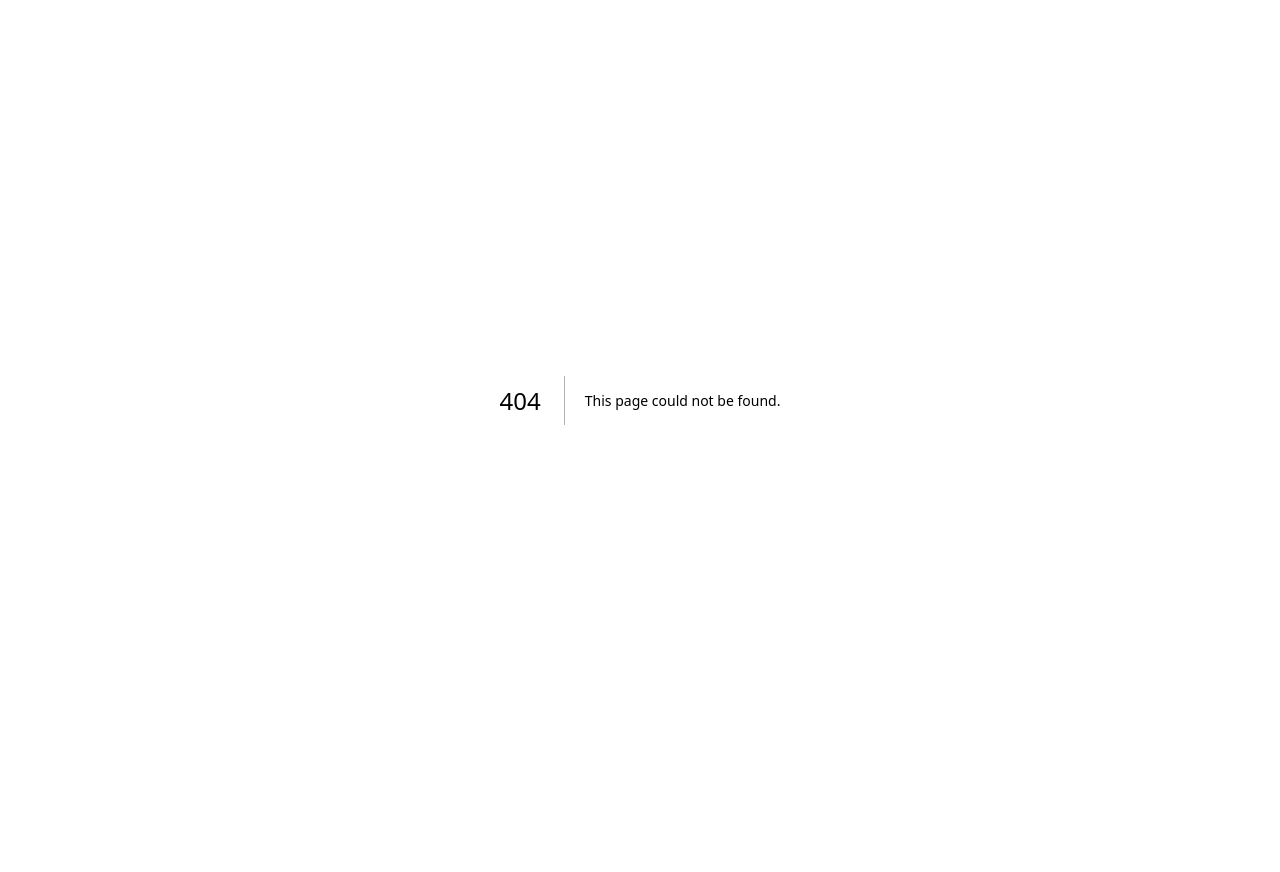
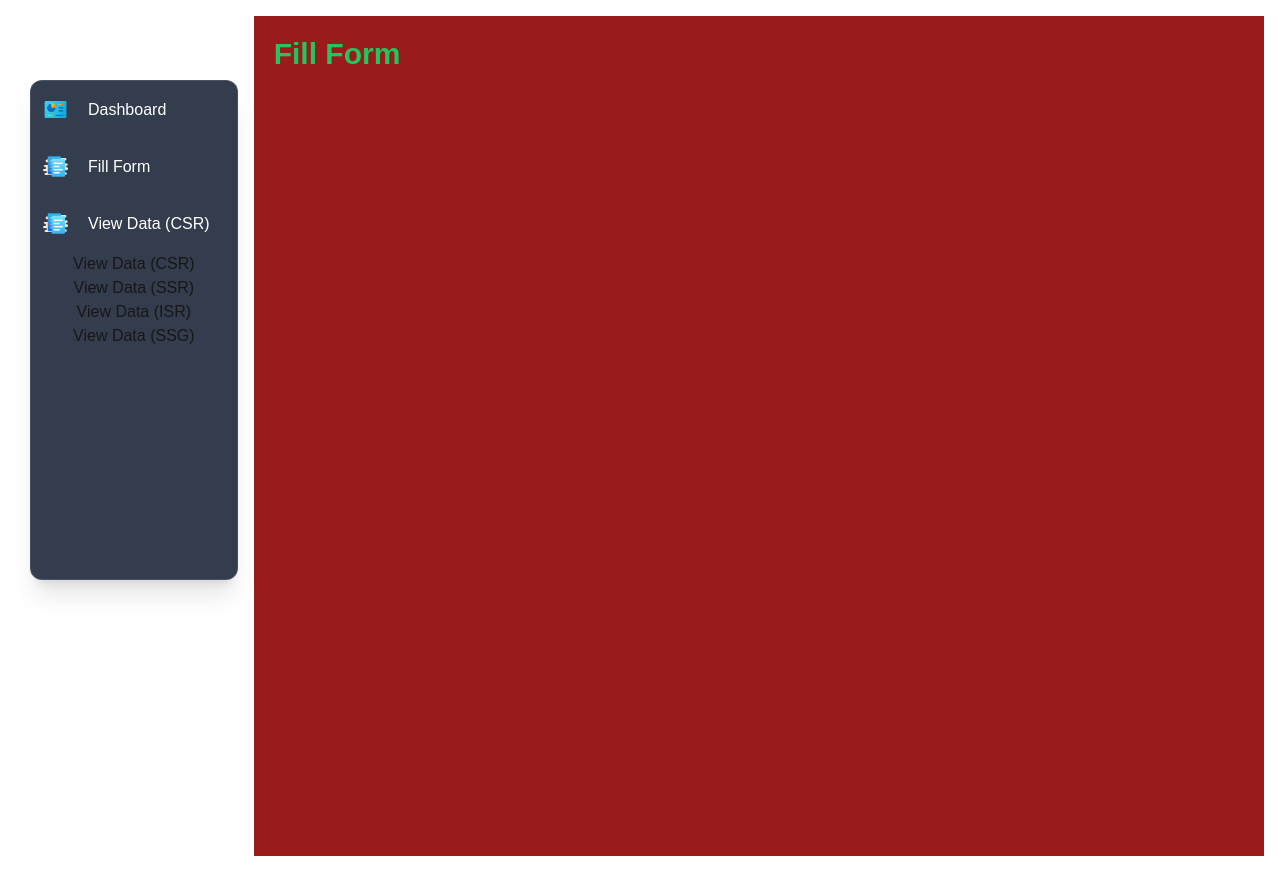
Before and after one commit to Aniruddha-Gade/formView___NextJs14, a Next.js app: page /dashboard/fill-form in a window 1280 px wide. Before the commit this address had no page. Before the commit the page ends 800 px from the top, so only its background shows below. Built offline with nearby package versions, Linux system fonts and the light colour scheme.

Commit message:
add: dashboard layout and sidebar

```diff
--- /dev/null
+++ b/app/dashboard/fill-form/page.tsx
@@ -0,0 +1,13 @@
+import React from 'react'
+
+const page = () => {
+  return (
+    <div className='p-5 bg-red-800'>
+        <h1 className='text-3xl font-semibold text-green-500  min-h-screen'>
+            Fill Form
+        </h1>
+    </div>
+  )
+}
+
+export default page
--- /dev/null
+++ b/app/dashboard/layout.tsx
@@ -0,0 +1,79 @@
+import Heading from '../../utils/Heading';
+import Link from 'next/link';
+import Image from 'next/image';
+
+export default function DashboardLayout({ children }: { children: React.ReactNode }) {
+    return (
+        <div className="flex">
+
+            {/* dynamic heading */}
+            <Heading
+                title={`Dashboard`}
+                description=""
+                keywords=""
+            />
+
+
+            <div className={`sticky w-[20%] h-[500px] bg-slate-800 bg-opacity-90 border border-[#ffffff1d]
+                             rounded-xl shadow-xl my-[80px] ml-[30px] `}
+            >
+                <nav className="w-full flex gap-5 h-full bg-slate-80 ">
+                    <ul className='w-full flex flex-col items-center font-medium '>
+
+                        {/* Dashboard */}
+                        <Link
+                            href="/dashboard"
+                            className={`w-full flex gap-3 hover:bg-slate-700 items-center px-3 py-4 rounded-s-xl rounded-r-xl `}
+                        >
+                            <Image
+                                src="/assets/dashboard-icon.png"
+                                alt="dashboard icon"
+                                width={25}
+                                height={25}
+                                className=''
+                            />
+                            <h5 className="pl-2 font-Poppins text-white">Dashboard</h5>
+                        </Link>
+
+                        {/* fill Form */}
+                        <Link
+                            href="/dashboard/fill-form"
+                            className={`w-full flex gap-3 hover:bg-slate-700 items-center px-3 py-4`}
+                        >
+                            <Image
+                                src="/assets/fill-form-icon.png"
+                                alt="fill-form icon"
+                                width={25}
+                                height={25}
+                                className=''
+                            />
+                            <h5 className="pl-2 font-Poppins text-white">Fill Form</h5>
+                        </Link>
+
+                        <Link
+                            href="/dashboard/view-csr"
+                            className={`w-full flex gap-3 hover:bg-slate-700 items-center px-3 py-4`}
+                        >
+                            <Image
+                                src="/assets/fill-form-icon.png"
+                                alt="fill-form icon"
+                                width={25}
+                                height={25}
+                                className=''
+                            />
+                            <h5 className="pl-2 font-Poppins text-white">View Data (CSR)</h5>
+                        </Link>
+
+
+                        <li><Link href="/dashboard/view-csr">View Data (CSR)</Link></li>
+                        <li><Link href="/dashboard/view-ssr">View Data (SSR)</Link></li>
+                        <li><Link href="/dashboard/view-isr">View Data (ISR)</Link></li>
+                        <li><Link href="/dashboard/view-ssg">View Data (SSG)</Link></li>
+                    </ul>
+                </nav>
+            </div>
+
+            <main className="w-full p-4">{children}</main>
+        </div>
+    );
+}
--- /dev/null
+++ b/app/dashboard/page.tsx
@@ -0,0 +1,9 @@
+import React from 'react'
+
+const page = () => {
+  return (
+    <div>page</div>
+  )
+}
+
+export default page
--- a/app/page.tsx
+++ b/app/page.tsx
@@ -1,101 +1,23 @@
 import Image from "next/image";
+import Link from "next/link";
+
 
 export default function Home() {
   return (
-    <div className="grid grid-rows-[20px_1fr_20px] items-center justify-items-center min-h-screen p-8 pb-20 gap-16 sm:p-20 font-[family-name:var(--font-geist-sans)]">
-      <main className="flex flex-col gap-8 row-start-2 items-center sm:items-start">
-        <Image
-          className="dark:invert"
-          src="https://nextjs.org/icons/next.svg"
-          alt="Next.js logo"
-          width={180}
-          height={38}
-          priority
-        />
-        <ol className="list-inside list-decimal text-sm text-center sm:text-left font-[family-name:var(--font-geist-mono)]">
-          <li className="mb-2">
-            Get started by editing{" "}
-            <code className="bg-black/[.05] dark:bg-white/[.06] px-1 py-0.5 rounded font-semibold">
-              app/page.tsx
-            </code>
-            .
-          </li>
-          <li>Save and see your changes instantly.</li>
-        </ol>
+    <div className="flex flex-col items-center justify-center min-h-screen p-8 pb-20 gap-16 sm:p-20 font-[family-name:var(--font-geist-sans)]">
+      <h1 className='text-3xl font-semibold  '>
+        Create your History...!🏆
+      </h1>
 
-        <div className="flex gap-4 items-center flex-col sm:flex-row">
-          <a
-            className="rounded-full border border-solid border-transparent transition-colors flex items-center justify-center bg-foreground text-background gap-2 hover:bg-[#383838] dark:hover:bg-[#ccc] text-sm sm:text-base h-10 sm:h-12 px-4 sm:px-5"
-            href="https://vercel.com/new?utm_source=create-next-app&utm_medium=appdir-template-tw&utm_campaign=create-next-app"
-            target="_blank"
-            rel="noopener noreferrer"
-          >
-            <Image
-              className="dark:invert"
-              src="https://nextjs.org/icons/vercel.svg"
-              alt="Vercel logomark"
-              width={20}
-              height={20}
-            />
-            Deploy now
-          </a>
-          <a
-            className="rounded-full border border-solid border-black/[.08] dark:border-white/[.145] transition-colors flex items-center justify-center hover:bg-[#f2f2f2] dark:hover:bg-[#1a1a1a] hover:border-transparent text-sm sm:text-base h-10 sm:h-12 px-4 sm:px-5 sm:min-w-44"
-            href="https://nextjs.org/docs?utm_source=create-next-app&utm_medium=appdir-template-tw&utm_campaign=create-next-app"
-            target="_blank"
-            rel="noopener noreferrer"
-          >
-            Read our docs
-          </a>
-        </div>
-      </main>
-      <footer className="row-start-3 flex gap-6 flex-wrap items-center justify-center">
-        <a
-          className="flex items-center gap-2 hover:underline hover:underline-offset-4"
-          href="https://nextjs.org/learn?utm_source=create-next-app&utm_medium=appdir-template-tw&utm_campaign=create-next-app"
-          target="_blank"
-          rel="noopener noreferrer"
-        >
-          <Image
-            aria-hidden
-            src="https://nextjs.org/icons/file.svg"
-            alt="File icon"
-            width={16}
-            height={16}
-          />
-          Learn
-        </a>
-        <a
-          className="flex items-center gap-2 hover:underline hover:underline-offset-4"
-          href="https://vercel.com/templates?framework=next.js&utm_source=create-next-app&utm_medium=appdir-template-tw&utm_campaign=create-next-app"
-          target="_blank"
-          rel="noopener noreferrer"
-        >
-          <Image
-            aria-hidden
-            src="https://nextjs.org/icons/window.svg"
-            alt="Window icon"
-            width={16}
-            height={16}
-          />
-          Examples
-        </a>
-        <a
-          className="flex items-center gap-2 hover:underline hover:underline-offset-4"
-          href="https://nextjs.org?utm_source=create-next-app&utm_medium=appdir-template-tw&utm_campaign=create-next-app"
-          target="_blank"
-          rel="noopener noreferrer"
-        >
-          <Image
-            aria-hidden
-            src="https://nextjs.org/icons/globe.svg"
-            alt="Globe icon"
-            width={16}
-            height={16}
-          />
-          Go to nextjs.org →
-        </a>
-      </footer>
+      <div>
+        <Link href='/dashboard'>
+          <button className='bg-green-500 hover:bg-green-600 p-7 text-5xl font-bold rounded-xl '>
+            Dashboard
+          </button>
+        </Link>
+      </div>
+
+
     </div>
   );
 }
--- /dev/null
+++ b/utils/Heading.tsx
@@ -0,0 +1,20 @@
+import React, { FC } from 'react'
+
+interface HeadProps {
+    title: string,
+    description: string,
+    keywords: string,
+}
+
+const Heading: FC<HeadProps> = ({ title, description, keywords }) => {
+    return (
+        <>
+            <title>{title}</title>
+            <meta name='viewport' content="width=device-width, initial-scale=1" />
+            <meta name='description' content={description} />
+            <meta name='keywords' content={keywords} />
+        </>
+    )
+}
+
+export default Heading
```
Also changed, not shown: public/assets/dashboard-icon.png (added), public/assets/fill-form-icon.png (added).
